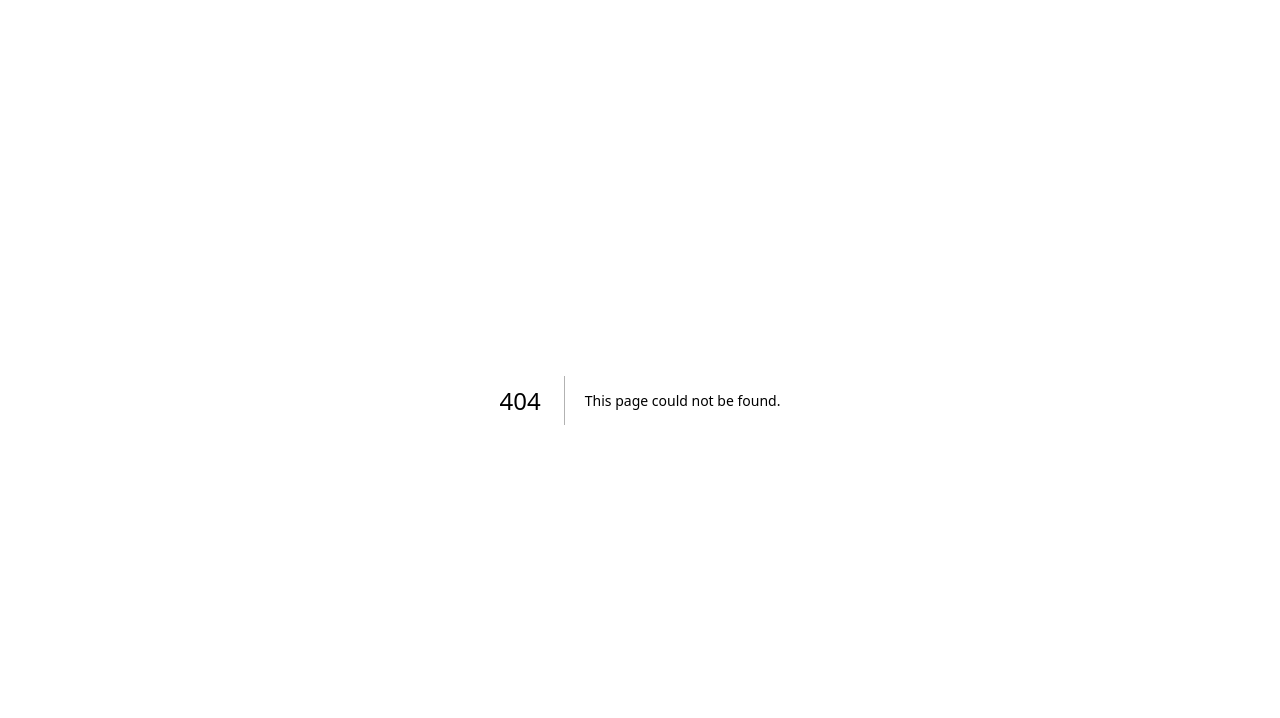
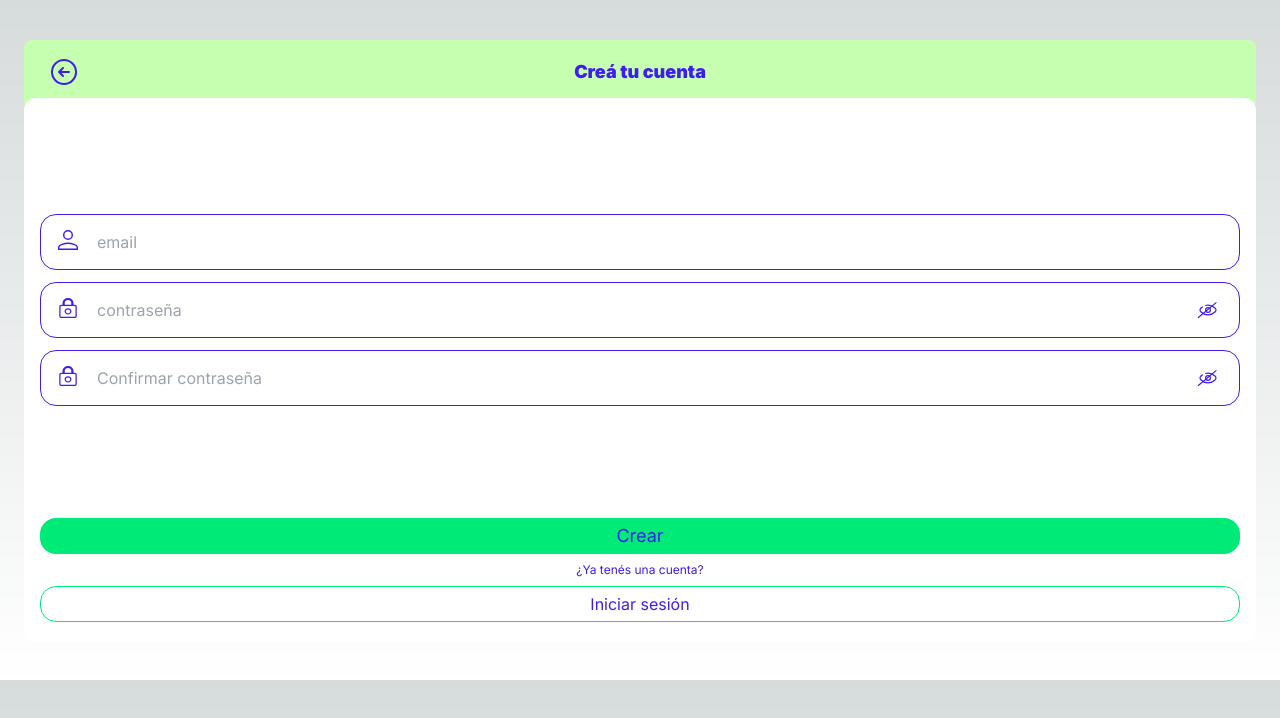
Before and after one commit to AlexisMartinez98/fastDelivery-delivery, a Next.js app: page /register in a window 1280 px wide. Before the commit this address had no page. Shown: the top 718 px of the page. Built offline with nearby package versions, Linux system fonts and the light colour scheme.

Commit message:
create register view

```diff
--- /dev/null
+++ b/src/app/register/page.tsx
@@ -0,0 +1,169 @@
+import Link from "next/link";
+import React from "react";
+
+const page = () => {
+  return (
+    <main className="mr-6 ml-6 mt-10 mb-8  ">
+      <div className="profile-info rounded-tl-[8px] rounded-tr-[8px] text-[#3D1DF3] bg-[#C7FFB1] ">
+        <div className="h-16 flex items-center justify-between  ">
+          <Link href="/login">
+            <svg
+              xmlns="http://www.w3.org/2000/svg"
+              fill="none"
+              viewBox="0 0 24 24"
+              strokeWidth="1.5"
+              stroke="currentColor"
+              className="w-8 h-8  mr-8 ml-6 "
+            >
+              <path
+                strokeLinecap="round"
+                strokeLinejoin="round"
+                d="M11.25 9l-3 3m0 0l3 3m-3-3h7.5M21 12a9 9 0 11-18 0 9 9 0 0118 0z"
+              />
+            </svg>
+          </Link>
+          <h1 className="m-4 font-black text-lg ">Creá tu cuenta</h1>
+          <div className="w-8 h-8  mr-8 ml-6 "></div>
+        </div>
+      </div>
+      <div className="pt-5 bg-[#ffffff] rounded-xl relative top-[-6px]">
+        <div className="p-4 mt-20">
+          <div className="relative mb-3">
+            <input
+              type="text"
+              className="w-full h-14 rounded-2xl border-[1px] border-[#3D1DF3] bg-transparent pl-14 text-[#3D1DF3]"
+              placeholder="email"
+              required
+            />
+
+            <svg
+              className="absolute left-2  top-4 h-5 w-10"
+              width="14"
+              height="14"
+              viewBox="0 0 14 14"
+              fill="none"
+              xmlns="http://www.w3.org/2000/svg"
+            >
+              <path
+                d="M10 3.5C10 5.15761 8.65761 6.5 7 6.5C5.34239 6.5 4 5.15761 4 3.5C4 1.84239 5.34239 0.5 7 0.5C8.65761 0.5 10 1.84239 10 3.5ZM0.5 12.25C0.5 11.8518 0.695521 11.4659 1.10433 11.0886C1.51653 10.7082 2.11137 10.3711 2.80984 10.0913C4.20758 9.53139 5.89438 9.25 7 9.25C8.10562 9.25 9.79242 9.53139 11.1902 10.0913C11.8886 10.3711 12.4835 10.7082 12.8957 11.0886C13.3045 11.4659 13.5 11.8518 13.5 12.25V13.5H0.5V12.25Z"
+                stroke="#3D1DF3"
+              />
+            </svg>
+          </div>
+          <div className="relative mb-3">
+            <svg
+              className="absolute left-2  top-4 h-5 w-10"
+              width="14"
+              height="16"
+              viewBox="0 0 14 16"
+              fill="none"
+              xmlns="http://www.w3.org/2000/svg"
+            >
+              <path
+                d="M2.625 5.83333H3.125V5.33333V3.80952C3.125 2.95588 3.51387 2.12058 4.23475 1.49287C4.95783 0.863245 5.95165 0.5 7 0.5C7.51777 0.5 8.0292 0.588862 8.5046 0.760325C8.97999 0.931785 9.40786 1.18167 9.76525 1.49287C10.1225 1.80395 10.4016 2.16949 10.5905 2.56647C10.7792 2.96316 10.875 3.38531 10.875 3.80952V5.33333V5.83333H11.375H12.25C12.6022 5.83333 12.9283 5.95576 13.1591 6.15673C13.3877 6.35578 13.5 6.6097 13.5 6.85714V14.4762C13.5 14.7236 13.3877 14.9775 13.1591 15.1766C12.9283 15.3776 12.6022 15.5 12.25 15.5H1.75C1.39785 15.5 1.0717 15.3776 0.840906 15.1766C0.612304 14.9775 0.5 14.7236 0.5 14.4762V6.85714C0.5 6.6097 0.612304 6.35578 0.840907 6.15673C1.0717 5.95576 1.39785 5.83333 1.75 5.83333H2.625ZM3.875 5.33333V5.83333H4.375H9.625H10.125V5.33333V3.80952C10.125 3.04661 9.77637 2.33157 9.1845 1.8162C8.59482 1.30274 7.80817 1.02381 7 1.02381C6.19183 1.02381 5.40518 1.30274 4.8155 1.8162C4.22363 2.33157 3.875 3.04661 3.875 3.80952V5.33333ZM7 12.6905C7.57611 12.6905 8.1402 12.4918 8.56578 12.1212C8.99355 11.7488 9.25 11.2275 9.25 10.6667C9.25 10.1058 8.99355 9.58457 8.56578 9.21209C8.1402 8.84152 7.57611 8.64286 7 8.64286C6.42389 8.64286 5.8598 8.84152 5.43422 9.21209C5.00645 9.58457 4.75 10.1058 4.75 10.6667C4.75 11.2275 5.00645 11.7488 5.43422 12.1212C5.8598 12.4918 6.42389 12.6905 7 12.6905Z"
+                stroke="#3D1DF3"
+              />
+            </svg>
+
+            <input
+              type="password"
+              className="w-full h-14 rounded-2xl border-[1px] border-[#3D1DF3] bg-transparent pl-14 text-[#3D1DF3]"
+              placeholder="contraseña"
+              required
+            />
+            <svg
+              className="absolute right-2  top-4 h-6 w-12"
+              width="20"
+              height="20"
+              viewBox="0 0 20 20"
+              fill="none"
+              xmlns="http://www.w3.org/2000/svg"
+            >
+              <path
+                d="M7.99998 6.22981C8.60766 6.08484 9.2736 6 9.99998 6C12.7879 6 14.6853 7.24978 15.8167 8.35217C16.3833 8.90426 16.6666 9.18031 16.6666 10C16.6666 10.8197 16.3833 11.0957 15.8167 11.6478C14.6853 12.7502 12.7879 14 9.99998 14C7.21206 14 5.31462 12.7502 4.18324 11.6478C3.61662 11.0957 3.33331 10.8197 3.33331 10C3.33331 9.18031 3.61662 8.90426 4.18324 8.35217C4.50406 8.03957 4.88647 7.71513 5.33331 7.41069"
+                stroke="#3D1DF3"
+                stroke-linecap="round"
+              />
+              <path
+                d="M12 10C12 11.1046 11.1046 12 10 12C8.89543 12 8 11.1046 8 10C8 8.89543 8.89543 8 10 8C11.1046 8 12 8.89543 12 10Z"
+                stroke="#3D1DF3"
+              />
+              <line
+                x1="1.67861"
+                y1="16.4727"
+                x2="16.9995"
+                y2="3.61694"
+                stroke="#3D1DF3"
+              />
+            </svg>
+          </div>
+          <div className="relative mb-8">
+            <svg
+              className="absolute left-2  top-4 h-5 w-10"
+              width="14"
+              height="16"
+              viewBox="0 0 14 16"
+              fill="none"
+              xmlns="http://www.w3.org/2000/svg"
+            >
+              <path
+                d="M2.625 5.83333H3.125V5.33333V3.80952C3.125 2.95588 3.51387 2.12058 4.23475 1.49287C4.95783 0.863245 5.95165 0.5 7 0.5C7.51777 0.5 8.0292 0.588862 8.5046 0.760325C8.97999 0.931785 9.40786 1.18167 9.76525 1.49287C10.1225 1.80395 10.4016 2.16949 10.5905 2.56647C10.7792 2.96316 10.875 3.38531 10.875 3.80952V5.33333V5.83333H11.375H12.25C12.6022 5.83333 12.9283 5.95576 13.1591 6.15673C13.3877 6.35578 13.5 6.6097 13.5 6.85714V14.4762C13.5 14.7236 13.3877 14.9775 13.1591 15.1766C12.9283 15.3776 12.6022 15.5 12.25 15.5H1.75C1.39785 15.5 1.0717 15.3776 0.840906 15.1766C0.612304 14.9775 0.5 14.7236 0.5 14.4762V6.85714C0.5 6.6097 0.612304 6.35578 0.840907 6.15673C1.0717 5.95576 1.39785 5.83333 1.75 5.83333H2.625ZM3.875 5.33333V5.83333H4.375H9.625H10.125V5.33333V3.80952C10.125 3.04661 9.77637 2.33157 9.1845 1.8162C8.59482 1.30274 7.80817 1.02381 7 1.02381C6.19183 1.02381 5.40518 1.30274 4.8155 1.8162C4.22363 2.33157 3.875 3.04661 3.875 3.80952V5.33333ZM7 12.6905C7.57611 12.6905 8.1402 12.4918 8.56578 12.1212C8.99355 11.7488 9.25 11.2275 9.25 10.6667C9.25 10.1058 8.99355 9.58457 8.56578 9.21209C8.1402 8.84152 7.57611 8.64286 7 8.64286C6.42389 8.64286 5.8598 8.84152 5.43422 9.21209C5.00645 9.58457 4.75 10.1058 4.75 10.6667C4.75 11.2275 5.00645 11.7488 5.43422 12.1212C5.8598 12.4918 6.42389 12.6905 7 12.6905Z"
+                stroke="#3D1DF3"
+              />
+            </svg>
+
+            <input
+              type="password"
+              className="w-full h-14 rounded-2xl border-[1px] border-[#3D1DF3] bg-transparent pl-14 text-[#3D1DF3]"
+              placeholder="Confirmar contraseña"
+              required
+            />
+            <svg
+              className="absolute right-2  top-4 h-6 w-12"
+              width="20"
+              height="20"
+              viewBox="0 0 20 20"
+              fill="none"
+              xmlns="http://www.w3.org/2000/svg"
+            >
+              <path
+                d="M7.99998 6.22981C8.60766 6.08484 9.2736 6 9.99998 6C12.7879 6 14.6853 7.24978 15.8167 8.35217C16.3833 8.90426 16.6666 9.18031 16.6666 10C16.6666 10.8197 16.3833 11.0957 15.8167 11.6478C14.6853 12.7502 12.7879 14 9.99998 14C7.21206 14 5.31462 12.7502 4.18324 11.6478C3.61662 11.0957 3.33331 10.8197 3.33331 10C3.33331 9.18031 3.61662 8.90426 4.18324 8.35217C4.50406 8.03957 4.88647 7.71513 5.33331 7.41069"
+                stroke="#3D1DF3"
+                stroke-linecap="round"
+              />
+              <path
+                d="M12 10C12 11.1046 11.1046 12 10 12C8.89543 12 8 11.1046 8 10C8 8.89543 8.89543 8 10 8C11.1046 8 12 8.89543 12 10Z"
+                stroke="#3D1DF3"
+              />
+              <line
+                x1="1.67861"
+                y1="16.4727"
+                x2="16.9995"
+                y2="3.61694"
+                stroke="#3D1DF3"
+              />
+            </svg>
+          </div>
+          <Link href="/">
+            <button className="bg-[#00EA77] text-[#3D1DF3] rounded-2xl w-full h-9 text-lg mb-2 mt-20 /">
+              Crear
+            </button>
+          </Link>
+          <h4 className="flex text-[#3D1DF3] text-xs items-center mb-2 justify-center ">
+            ¿Ya tenés una cuenta?
+          </h4>
+          <Link href="/">
+            <button
+              className=" text-[#3D1DF3] border-[#00EA77] border-[1px]
+            rounded-2xl w-full h-9 text-md mb-1"
+            >
+              Iniciar sesión
+            </button>
+          </Link>
+        </div>
+      </div>
+    </main>
+  );
+};
+
+export default page;
```
